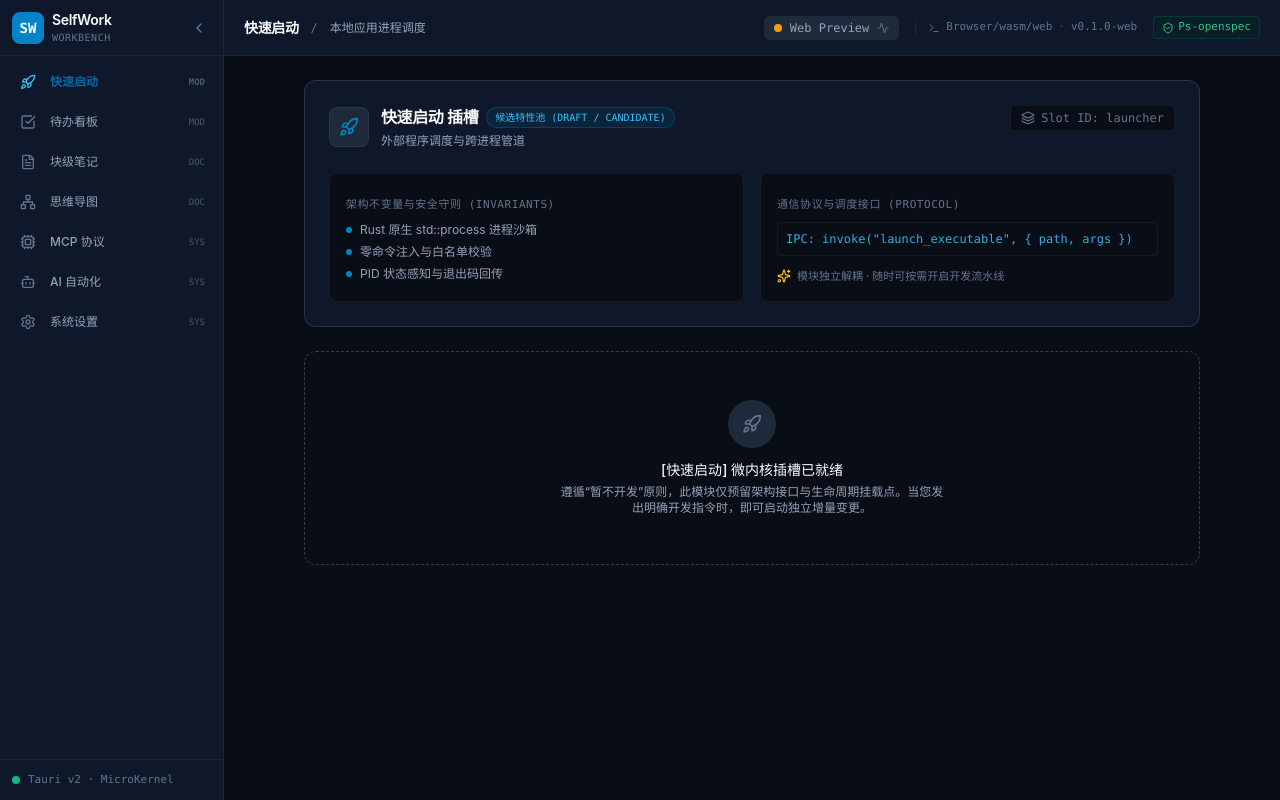
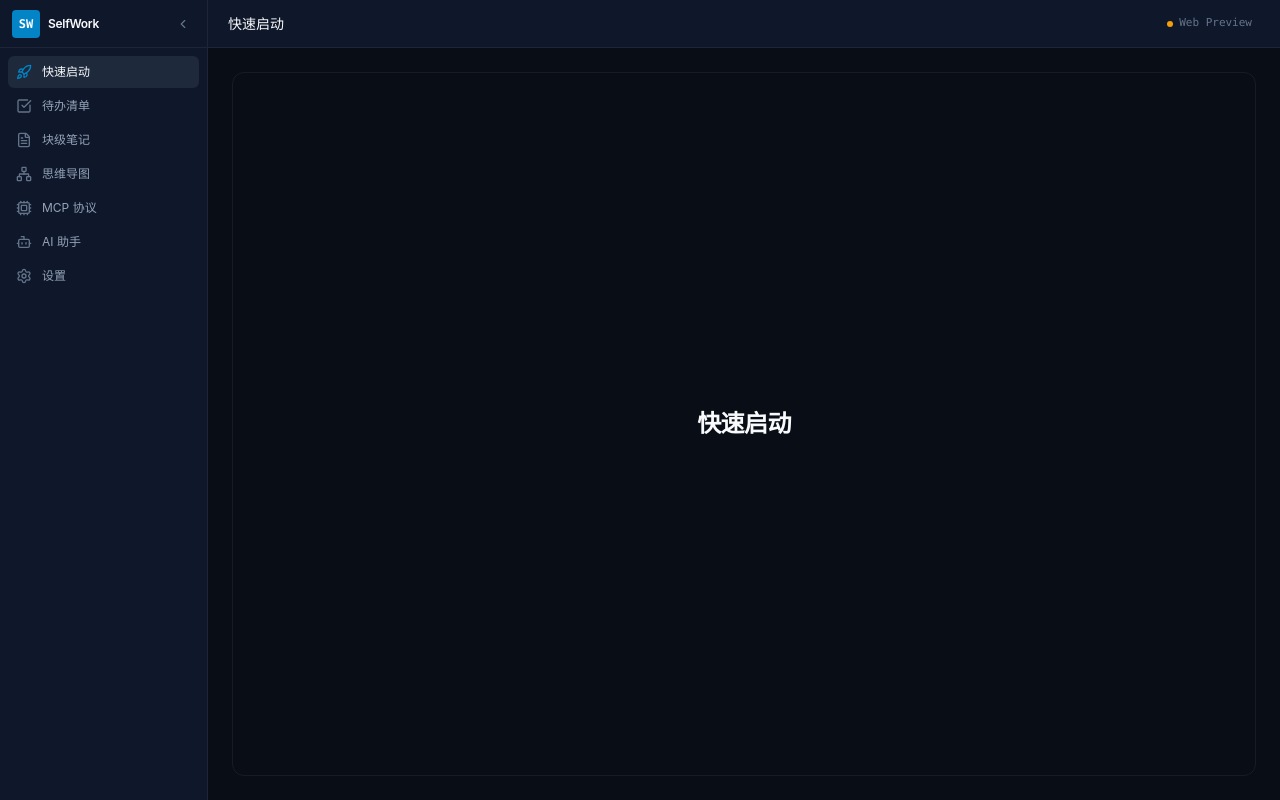
Before and after one commit to SnowLove0303/SelfWork-A, a React (Vite) app: page / in a window 1280 px wide. Built offline with nearby package versions, Linux system fonts and the light colour scheme.

Commit message:
refactor(ui): purge placeholder bloat and retain pure navigation shell

```diff
--- a/src-tauri/tauri.conf.json
+++ b/src-tauri/tauri.conf.json
@@ -12,6 +12,7 @@
   "app": {
     "windows": [
       {
+        "label": "main",
         "title": "SelfWork 个人工作台",
         "width": 1280,
         "height": 840,
--- a/src/components/Header.tsx
+++ b/src/components/Header.tsx
@@ -1,5 +1,4 @@
 import React from 'react';
-import { Activity, ShieldCheck, Terminal } from 'lucide-react';
 import { ModuleId, WorkbenchKernelStatus } from '../types/workbench.ts';
 import { MODULES } from './Sidebar.tsx';
 
@@ -17,59 +16,30 @@ export const Header: React.FC<HeaderProps> = ({
   const currentMod = MODULES.find((m) => m.id === activeModule) || MODULES[0];
 
   return (
-    <header className="flex h-14 w-full items-center justify-between border-b border-border-subtle bg-canvas-default px-5 select-none">
-      {/* 左侧模块标题与定位 */}
-      <div className="flex items-center gap-3">
-        <h1 className="text-sm font-semibold text-fg-primary tracking-tight">
+    <header className="flex h-12 w-full items-center justify-between border-b border-border-subtle bg-canvas-default px-5 select-none">
+      <div className="flex items-center gap-2">
+        <h1 className="text-sm font-medium text-fg-primary">
           {currentMod.name}
         </h1>
-        <span className="text-xs text-fg-muted font-mono">/</span>
-        <span className="text-xs text-fg-secondary">
-          {currentMod.shortDesc}
-        </span>
       </div>
 
-      {/* 右侧微内核指标与状态感知 */}
-      <div className="flex items-center gap-4">
-        {/* IPC 心跳状态 */}
+      <div className="flex items-center gap-3">
         <button
           type="button"
           onClick={onRefreshKernel}
-          title="点击重新测试 IPC 心跳"
-          className="flex items-center gap-2 rounded-md bg-canvas-elevated px-2.5 py-1 text-xs font-mono transition-colors hover:bg-canvas-elevated/80 focus-visible:outline-none focus-visible:ring-1 focus-visible:ring-brand-primary"
+          className="flex items-center gap-1.5 rounded px-2 py-1 text-[11px] font-mono text-fg-muted hover:text-fg-secondary hover:bg-canvas-elevated transition-colors"
         >
           <span
-            className={`h-2 w-2 rounded-full ${
+            className={`h-1.5 w-1.5 rounded-full ${
               kernelStatus.status === 'ready'
-                ? 'bg-emerald-500 animate-pulse'
+                ? 'bg-emerald-500'
                 : kernelStatus.status === 'fallback_web'
                 ? 'bg-amber-500'
                 : 'bg-rose-500'
             }`}
           />
-          <span className="text-fg-secondary">
-            {kernelStatus.status === 'ready'
-              ? `IPC: ${kernelStatus.latencyMs}ms`
-              : kernelStatus.status === 'fallback_web'
-              ? 'Web Preview'
-              : 'Connecting...'}
-          </span>
-          <Activity className="h-3 w-3 text-fg-muted" />
+          <span>{kernelStatus.status === 'ready' ? 'Desktop' : 'Web Preview'}</span>
         </button>
-
-        {/* 架构信息徽章 */}
-        <div className="hidden sm:flex items-center gap-1.5 text-[11px] font-mono text-fg-muted border-l border-border-subtle pl-3">
-          <Terminal className="h-3 w-3" />
-          <span>{kernelStatus.osFamily}/{kernelStatus.arch}</span>
-          <span className="text-border-emphasis">·</span>
-          <span>v{kernelStatus.version}</span>
-        </div>
-
-        {/* 轨道规范状态 */}
-        <div className="flex items-center gap-1 text-[11px] font-mono text-emerald-400/90 bg-emerald-950/40 border border-emerald-800/40 px-2 py-0.5 rounded">
-          <ShieldCheck className="h-3 w-3" />
-          <span>Ps-openspec</span>
-        </div>
       </div>
     </header>
   );
--- a/src/components/Sidebar.tsx
+++ b/src/components/Sidebar.tsx
@@ -20,13 +20,13 @@ interface SidebarProps {
 }
 
 export const MODULES: ModuleItem[] = [
-  { id: 'launcher', name: '快速启动', shortDesc: '本地应用进程调度', iconName: 'Rocket', category: 'workspace' },
-  { id: 'tasks', name: '待办看板', shortDesc: 'GTD 状态机流转', iconName: 'CheckSquare', category: 'workspace' },
-  { id: 'notes', name: '块级笔记', shortDesc: 'Notion 风格知识库', iconName: 'FileText', category: 'knowledge' },
-  { id: 'mindmap', name: '思维导图', shortDesc: 'Xmind 风格节点发散', iconName: 'Network', category: 'knowledge' },
-  { id: 'mcp', name: 'MCP 协议', shortDesc: 'Client/Server 双工总线', iconName: 'Cpu', category: 'system' },
-  { id: 'ai', name: 'AI 自动化', shortDesc: '多模型智能体引擎', iconName: 'Bot', category: 'system' },
-  { id: 'settings', name: '系统设置', shortDesc: '工作台参数与关于', iconName: 'Settings', category: 'system' },
+  { id: 'launcher', name: '快速启动', shortDesc: '本地应用调度', iconName: 'Rocket', category: 'workspace' },
+  { id: 'tasks', name: '待办清单', shortDesc: '任务管理', iconName: 'CheckSquare', category: 'workspace' },
+  { id: 'notes', name: '块级笔记', shortDesc: '个人知识库', iconName: 'FileText', category: 'knowledge' },
+  { id: 'mindmap', name: '思维导图', shortDesc: '思维画布', iconName: 'Network', category: 'knowledge' },
+  { id: 'mcp', name: 'MCP 协议', shortDesc: '接口协议', iconName: 'Cpu', category: 'system' },
+  { id: 'ai', name: 'AI 助手', shortDesc: '自动化行为', iconName: 'Bot', category: 'system' },
+  { id: 'settings', name: '设置', shortDesc: '工作台设置', iconName: 'Settings', category: 'system' },
 ];
 
 const renderIcon = (name: string, className: string): React.JSX.Element => {
@@ -51,34 +51,33 @@ export const Sidebar: React.FC<SidebarProps> = ({
   return (
     <aside
       className={`relative flex flex-col border-r border-border-subtle bg-canvas-default transition-all duration-200 select-none ${
-        collapsed ? 'w-16' : 'w-56'
+        collapsed ? 'w-14' : 'w-52'
       }`}
     >
       {/* 顶部 Brand 区域 */}
-      <div className="flex h-14 items-center justify-between px-3 border-b border-border-subtle">
+      <div className="flex h-12 items-center justify-between px-3 border-b border-border-subtle">
         <div className="flex items-center gap-2 overflow-hidden">
-          <div className="flex h-8 w-8 shrink-0 items-center justify-center rounded-lg bg-brand-primary text-white font-bold font-mono text-sm shadow-sm">
+          <div className="flex h-7 w-7 shrink-0 items-center justify-center rounded bg-brand-primary text-white font-bold font-mono text-xs">
             SW
           </div>
           {!collapsed && (
-            <div className="flex flex-col min-w-0">
-              <span className="text-sm font-semibold text-fg-primary truncate tracking-tight">SelfWork</span>
-              <span className="text-[10px] font-mono text-fg-muted tracking-wider uppercase">Workbench</span>
-            </div>
+            <span className="text-xs font-semibold text-fg-primary truncate tracking-tight">
+              SelfWork
+            </span>
           )}
         </div>
         <button
           type="button"
           onClick={onToggleCollapse}
           title={collapsed ? '展开侧栏' : '收起侧栏'}
-          className="flex h-6 w-6 items-center justify-center rounded text-fg-muted hover:text-fg-primary hover:bg-canvas-elevated transition-colors focus-visible:outline-none focus-visible:ring-1 focus-visible:ring-brand-primary"
+          className="flex h-6 w-6 items-center justify-center rounded text-fg-muted hover:text-fg-primary hover:bg-canvas-elevated transition-colors"
         >
-          {collapsed ? <ChevronRight className="h-4 w-4" /> : <ChevronLeft className="h-4 w-4" />}
+          {collapsed ? <ChevronRight className="h-3.5 w-3.5" /> : <ChevronLeft className="h-3.5 w-3.5" />}
         </button>
       </div>
 
       {/* 模块导航清单 */}
-      <nav className="flex-1 space-y-1 p-2 overflow-y-auto">
+      <nav className="flex-1 space-y-0.5 p-2 overflow-y-auto">
         {MODULES.map((mod) => {
           const isActive = activeModule === mod.id;
           return (
@@ -86,40 +85,23 @@ export const Sidebar: React.FC<SidebarProps> = ({
               key={mod.id}
               type="button"
               onClick={() => onSelectModule(mod.id)}
-              title={collapsed ? `${mod.name} - ${mod.shortDesc}` : undefined}
-              className={`group flex w-full items-center gap-3 rounded-lg px-2.5 py-2 text-xs font-medium transition-all duration-150 focus-visible:outline-none focus-visible:ring-2 focus-visible:ring-brand-primary ${
+              title={collapsed ? mod.name : undefined}
+              className={`flex w-full items-center gap-2.5 rounded-md px-2 py-2 text-xs transition-colors ${
                 isActive
-                  ? 'bg-brand-primary/15 text-brand-hover dark:text-sky-400 font-semibold shadow-xs'
-                  : 'text-fg-secondary hover:bg-canvas-elevated hover:text-fg-primary active:scale-[0.98]'
+                  ? 'bg-canvas-elevated text-fg-primary font-medium'
+                  : 'text-fg-secondary hover:bg-canvas-elevated/60 hover:text-fg-primary'
               }`}
             >
-              <div
-                className={`flex h-5 w-5 shrink-0 items-center justify-center transition-colors ${
-                  isActive ? 'text-sky-400' : 'text-fg-muted group-hover:text-fg-primary'
-                }`}
-              >
+              <div className={`shrink-0 ${isActive ? 'text-brand-primary' : 'text-fg-muted'}`}>
                 {renderIcon(mod.iconName, 'h-4 w-4')}
               </div>
               {!collapsed && (
-                <div className="flex flex-1 items-center justify-between min-w-0">
-                  <span className="truncate">{mod.name}</span>
-                  <span className="text-[9px] font-mono text-fg-muted uppercase opacity-70">
-                    {mod.category === 'workspace' ? 'MOD' : mod.category === 'knowledge' ? 'DOC' : 'SYS'}
-                  </span>
-                </div>
+                <span className="truncate">{mod.name}</span>
               )}
             </button>
           );
         })}
       </nav>
-
-      {/* 底部微内核标识 */}
-      <div className="p-3 border-t border-border-subtle">
-        <div className="flex items-center gap-2 text-[11px] font-mono text-fg-muted">
-          <span className="h-2 w-2 rounded-full bg-emerald-500 shrink-0"></span>
-          {!collapsed && <span className="truncate">Tauri v2 · MicroKernel</span>}
-        </div>
-      </div>
     </aside>
   );
 };
--- a/src/components/SlotContainer.tsx
+++ b/src/components/SlotContainer.tsx
@@ -1,15 +1,4 @@
 import React from 'react';
-import {
-  Rocket,
-  CheckSquare,
-  FileText,
-  Network,
-  Cpu,
-  Bot,
-  Settings,
-  Layers,
-  Sparkles,
-} from 'lucide-react';
 import { ModuleId } from '../types/workbench.ts';
 import { MODULES } from './Sidebar.tsx';
 
@@ -17,153 +6,16 @@ interface SlotContainerProps {
   activeModule: ModuleId;
 }
 
-interface FeatureSpec {
-  status: string;
-  role: string;
-  invariants: string[];
-  protocol: string;
-}
-
-const FEATURE_SPECS: Record<ModuleId, FeatureSpec> = {
-  launcher: {
-    status: '候选特性池 (DRAFT / CANDIDATE)',
-    role: '外部程序调度与跨进程管道',
-    invariants: ['Rust 原生 std::process 进程沙箱', '零命令注入与白名单校验', 'PID 状态感知与退出码回传'],
-    protocol: 'IPC: invoke("launch_executable", { path, args })',
-  },
-  tasks: {
-    status: '候选特性池 (DRAFT / CANDIDATE)',
-    role: '个人 GTD 显式状态机流转',
-    invariants: ['Todo -> InProgress -> Blocked -> Done', '单焦点锁约束与非阻塞流转', '本地 SQLite / Markdown 存储'],
-    protocol: 'Local Statechart + EventBus Tasks Dispatcher',
-  },
-  notes: {
-    status: '候选特性池 (DRAFT / CANDIDATE)',
-    role: 'Notion 风格块级原子知识库',
-    invariants: ['Block-based 原子状态机', 'Markdown 纯文本无损双向映射', '本地文件夹目录即数据源 (Local-First)'],
-    protocol: 'Block Editor Engine + Markdown Sync Pipeline',
-  },
-  mindmap: {
-    status: '候选特性池 (DRAFT / CANDIDATE)',
-    role: 'Xmind 风格矢量脑暴与大纲同构',
-    invariants: ['树状与网状图拓扑解耦', 'Canvas/SVG 矢量平移缩放渲染', '节点列表与大纲树无损互转'],
-    protocol: 'Vector Graph Topology + Lossless Outline Converter',
-  },
-  mcp: {
-    status: '候选特性池 (DRAFT / CANDIDATE)',
-    role: 'Model Context Protocol 协议总线',
-    invariants: ['双工 Client & Server 架构', '标准 JSON-RPC 2.0 (stdio / SSE)', '只读 Resource 与授权 Tool 隔离'],
-    protocol: '@modelcontextprotocol/sdk + Stdio Channel',
-  },
-  ai: {
-    status: '候选特性池 (DRAFT / CANDIDATE)',
-    role: '统一多模型网关与自动化执行',
-    invariants: ['兼容 OpenAI / Claude / Gemini / Ollama', '只读上下文注入管道', 'Tool-Call 显式人工确认门禁'],
-    protocol: 'Multi-Provider Streaming Gateway + Context Ingestion',
-  },
-  settings: {
-    status: '核心平台配置 (CORE)',
-    role: '工作台全局参数与存储路径维护',
-    invariants: ['本地工作目录: F:\\App Location\\SelfWork', '受管宪法: AGENTS.md + ARCHITECTURE.md', '远端仓库: SnowLove0303/SelfWork-A'],
-    protocol: 'Tauri FileSystem + OpenSpec Config Pipeline',
-  },
-};
-
-const getModuleIcon = (id: ModuleId): React.JSX.Element => {
-  const cls = 'h-5 w-5';
-  switch (id) {
-    case 'launcher': return <Rocket className={cls} />;
-    case 'tasks': return <CheckSquare className={cls} />;
-    case 'notes': return <FileText className={cls} />;
-    case 'mindmap': return <Network className={cls} />;
-    case 'mcp': return <Cpu className={cls} />;
-    case 'ai': return <Bot className={cls} />;
-    case 'settings': return <Settings className={cls} />;
-  }
-};
-
 export const SlotContainer: React.FC<SlotContainerProps> = ({ activeModule }) => {
   const currentMod = MODULES.find((m) => m.id === activeModule) || MODULES[0];
-  const spec = FEATURE_SPECS[activeModule];
 
   return (
-    <main className="flex-1 overflow-y-auto bg-canvas-subtle p-6 select-text">
-      <div className="mx-auto max-w-4xl space-y-6">
-        {/* 顶部插槽卡片 */}
-        <section className="rounded-xl border border-border-default bg-canvas-default p-6 shadow-xs">
-          <div className="flex items-start justify-between">
-            <div className="flex items-center gap-3">
-              <div className="flex h-10 w-10 items-center justify-center rounded-lg bg-canvas-elevated text-brand-primary border border-border-subtle">
-                {getModuleIcon(activeModule)}
-              </div>
-              <div>
-                <div className="flex items-center gap-2">
-                  <h2 className="text-base font-semibold text-fg-primary tracking-tight">
-                    {currentMod.name} 插槽
-                  </h2>
-                  <span className="rounded-full bg-sky-950/60 border border-sky-800/50 px-2 py-0.5 text-[10px] font-mono font-medium text-sky-400">
-                    {spec.status}
-                  </span>
-                </div>
-                <p className="mt-1 text-xs text-fg-secondary">
-                  {spec.role}
-                </p>
-              </div>
-            </div>
-
-            <div className="flex items-center gap-1.5 text-xs font-mono text-fg-muted bg-canvas-subtle px-2.5 py-1 rounded border border-border-subtle">
-              <Layers className="h-3.5 w-3.5" />
-              <span>Slot ID: {activeModule}</span>
-            </div>
-          </div>
-
-          {/* 架构契约与不变量矩阵 */}
-          <div className="mt-6 grid grid-cols-1 md:grid-cols-2 gap-4">
-            <div className="rounded-lg bg-canvas-subtle p-4 border border-border-subtle">
-              <span className="text-[11px] font-mono uppercase tracking-wider text-fg-muted">
-                架构不变量与安全守则 (Invariants)
-              </span>
-              <ul className="mt-2 space-y-1.5">
-                {spec.invariants.map((inv, idx) => (
-                  <li key={idx} className="flex items-center gap-2 text-xs text-fg-secondary">
-                    <span className="h-1.5 w-1.5 rounded-full bg-brand-primary shrink-0" />
-                    <span>{inv}</span>
-                  </li>
-                ))}
-              </ul>
-            </div>
-
-            <div className="rounded-lg bg-canvas-subtle p-4 border border-border-subtle flex flex-col justify-between">
-              <div>
-                <span className="text-[11px] font-mono uppercase tracking-wider text-fg-muted">
-                  通信协议与调度接口 (Protocol)
-                </span>
-                <p className="mt-2 text-xs font-mono text-sky-400/90 break-all bg-canvas-elevated/60 p-2 rounded border border-border-subtle">
-                  {spec.protocol}
-                </p>
-              </div>
-              <div className="mt-3 flex items-center gap-1.5 text-[11px] text-fg-muted">
-                <Sparkles className="h-3.5 w-3.5 text-amber-400" />
-                <span>模块独立解耦 · 随时可按需开启开发流水线</span>
-              </div>
-            </div>
-          </div>
-        </section>
-
-        {/* 占位工作台画板 (Ready Canvas) */}
-        <section className="rounded-xl border border-dashed border-border-emphasis bg-canvas-default/40 p-12 text-center">
-          <div className="mx-auto flex max-w-sm flex-col items-center">
-            <div className="flex h-12 w-12 items-center justify-center rounded-full bg-canvas-elevated text-fg-muted">
-              {getModuleIcon(activeModule)}
-            </div>
-            <h3 className="mt-3 text-sm font-medium text-fg-primary">
-              [{currentMod.name}] 微内核插槽已就绪
-            </h3>
-            <p className="mt-1 text-xs text-fg-secondary">
-              遵循“暂不开发”原则，此模块仅预留架构接口与生命周期挂载点。当您发出明确开发指令时，即可启动独立增量变更。
-            </p>
-          </div>
-        </section>
+    <main className="flex-1 bg-canvas-subtle p-6 overflow-hidden">
+      {/* 纯净主舞台：无任何假大空卡片与占位说明，真实留白等待后续功能写入 */}
+      <div className="h-full w-full rounded-xl border border-border-subtle bg-canvas-default/30 flex flex-col items-center justify-center">
+        <span className="text-2xl font-semibold tracking-tight text-fg-muted/40 font-mono">
+          {currentMod.name}
+        </span>
       </div>
     </main>
   );
```
Also changed, not shown: 1 other file (tests, documents, lock files or other folders).
